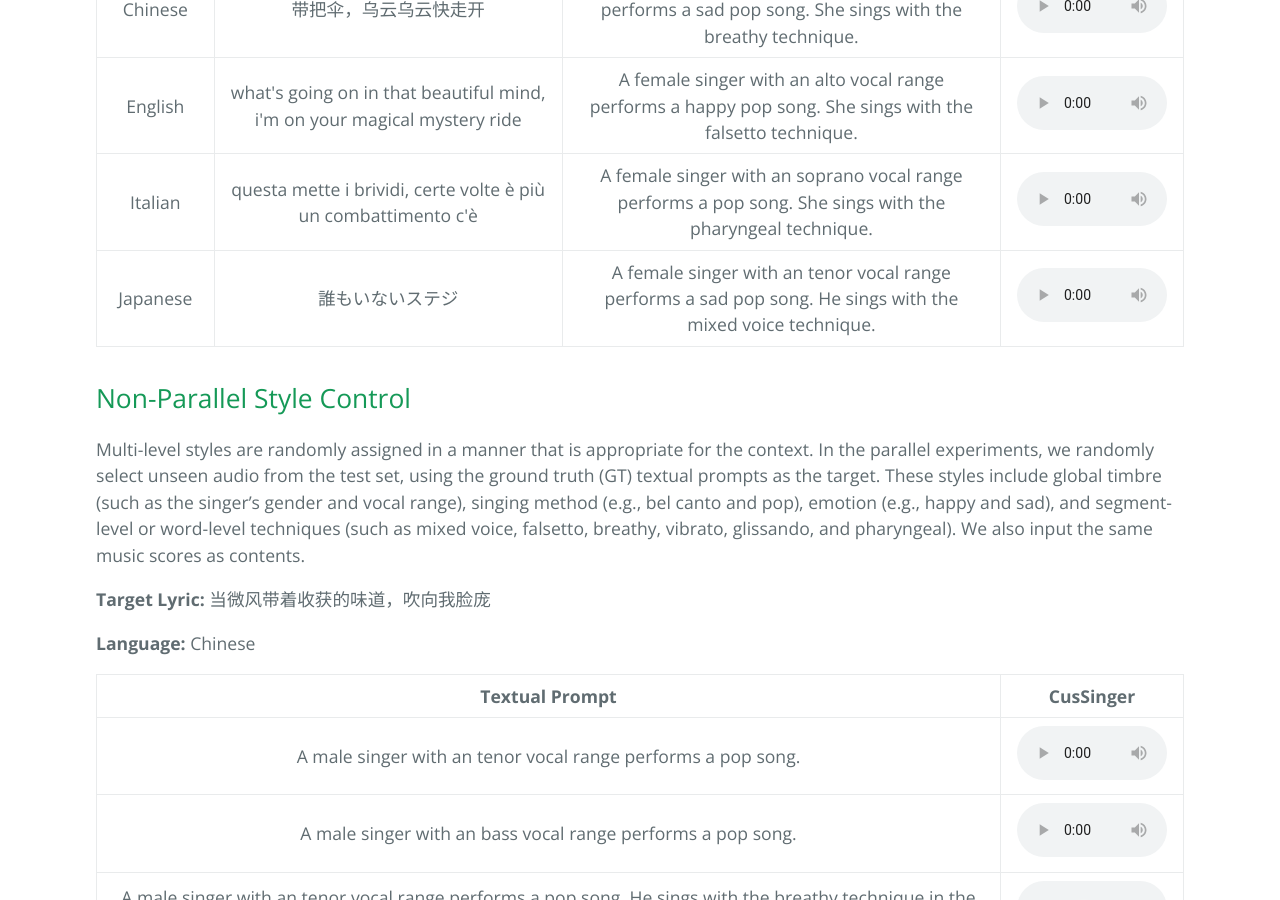
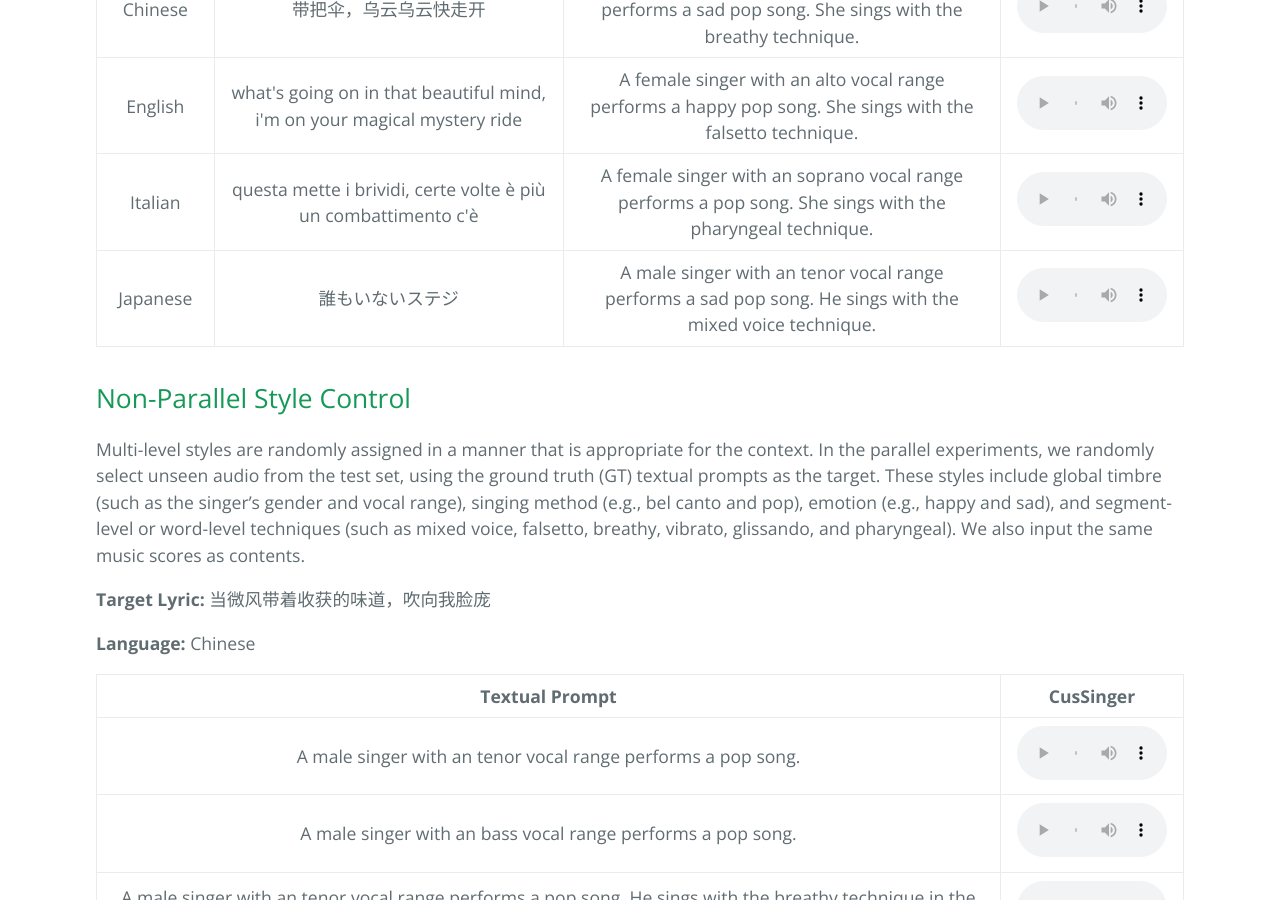
Before and after one commit to StyleAudio/Sample, a Jekyll site: the page built from index.md, in a window 1280 px wide and 900 px high, scrolled down 3720 px. Built offline with Jekyll 4.4.1, drawn with Linux system fonts in a browser that asks for light colours; our own code applies the rules of GitHub Pages for plain Markdown files; the repository's description, which GitHub fills in, is left out.

Commit message:
Update index.md

```diff
--- a/index.md
+++ b/index.md
@@ -271,7 +271,7 @@
 		<tr>
 			<th style='text-align: center; font-weight: normal;'>Japanese</th>
 			<th style='text-align: center; font-weight: normal;'>誰もいないステジ</th>
-			<th style='text-align: center; font-weight: normal;'>A female singer with an tenor vocal range performs a sad pop song. He sings with the mixed voice technique.</th>
+			<th style='text-align: center; font-weight: normal;'>A male singer with an tenor vocal range performs a sad pop song. He sings with the mixed voice technique.</th>
 			<td style='text-align: center'><audio controls style='width: 150px;'><source src='wavs/sc/cus/004.wav' type='audio/wav'></audio></td>
 		</tr>
 	</tbody>
```
